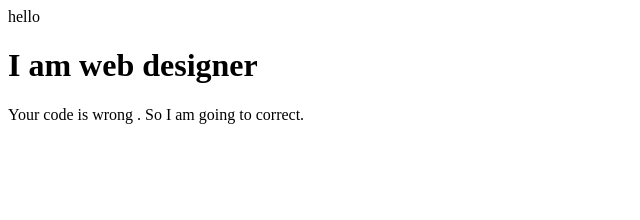
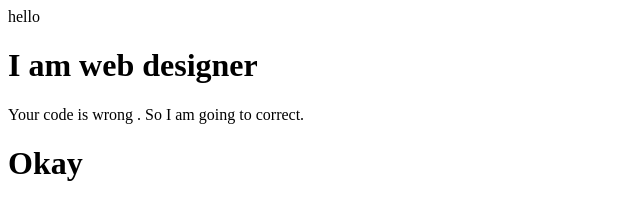
Before and after one commit to RoshanJalashahi/new, a plain HTML site: page index.html in a window 1280 px wide. Shown: the whole page, without its empty margins (0-640 px from the left). Drawn offline with Linux system fonts and the light colour scheme.

Commit message:
Update index.html
added a reply

```diff
--- a/index.html
+++ b/index.html
@@ -3,4 +3,5 @@
 <p>hello </p>
 <h1>I am web designer</h1>
 <p>Your code is wrong . So I am going to correct.</p>
+  <h1>Okay</h1>
 </html>
```
